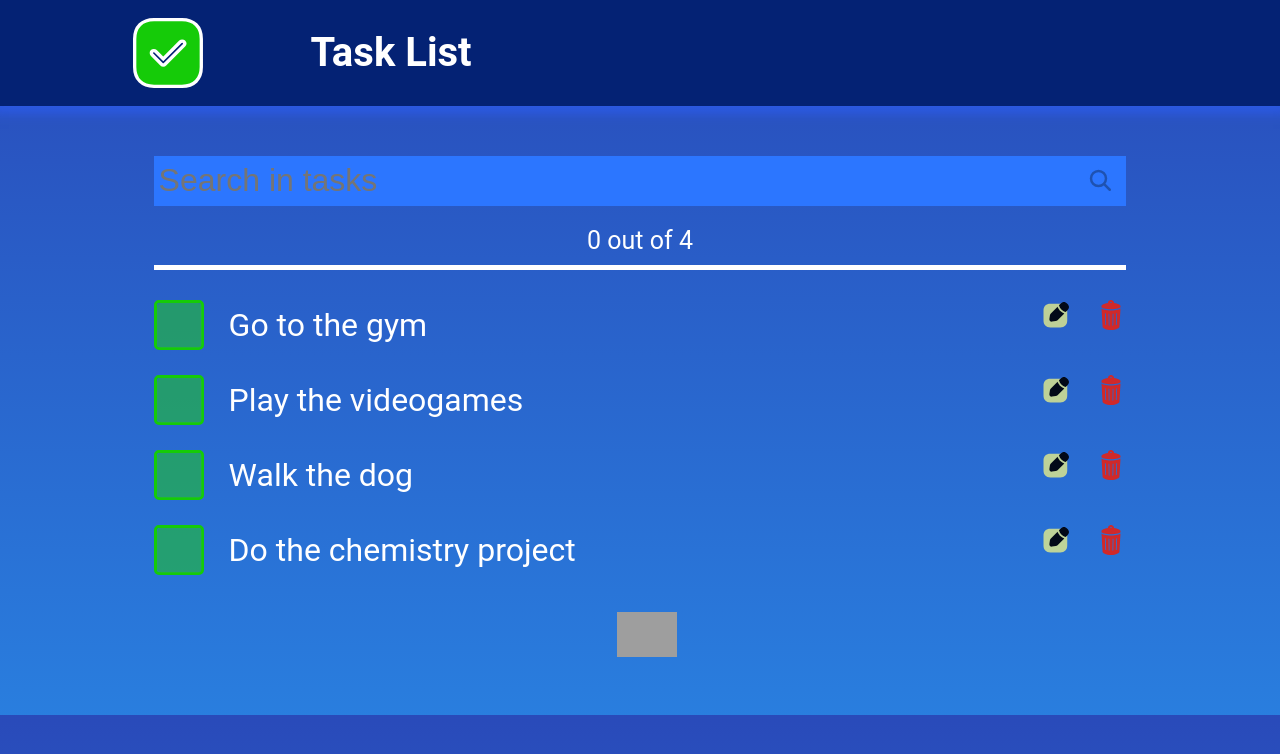
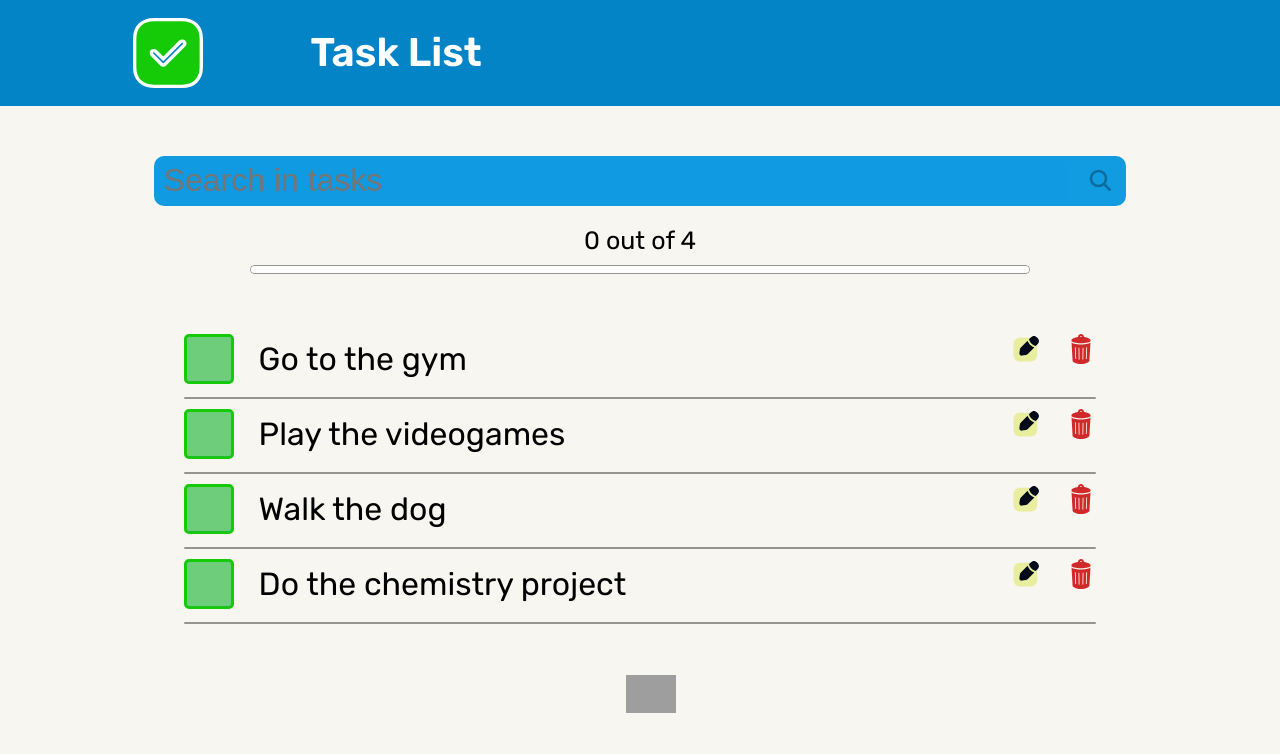
Before and after one commit to ggalushko/todo-list, a React (Create React App) app: page / in a window 1280 px wide. Shown: the top 754 px of the page. Built offline with nearby package versions, Linux system fonts and the light colour scheme; grey boxes are pictures that could not be loaded.

Commit message:
improve styling

```diff
--- a/src/styles/AddTask.scss
+++ b/src/styles/AddTask.scss
@@ -6,20 +6,23 @@
   place-content: center;
 
   &__input {
+    padding-top: 5px;
+    padding-bottom: 5px;
+    padding-left: 10px;
     margin-right: 10px;
     opacity: 0;
     width: 0;
     font-size: variables.$font-size-xl;
     background-color: variables.$secondary-clr;
     color: variables.$font-clr;
-    transition: opacity 0.6s, width 0.6s;
+    transition: opacity 0.8s, width 0.6s;
     border: none;
+    border-radius: 10px;
     &:focus {
       outline: none;
     }
 
     &_visible {
-      padding: 5px;
       height: 50px;
       width: 100%;
       opacity: 1;
@@ -38,8 +41,8 @@
   &__btn {
     @extend .btn;
     margin: auto;
-    width: 60px;
-    height: 60px;
+    width: 50px;
+    height: 50px;
     border: none;
     background-image: url("https://www.svgrepo.com/show/474943/plus.svg");
     cursor: pointer;
--- a/src/styles/Header.scss
+++ b/src/styles/Header.scss
@@ -5,9 +5,8 @@
   justify-content: flex-start;
   padding: 1% 10%;
   gap: 10%;
-  background-color: #042274;
+  background-color: #0284c7;
   align-items: center;
-  box-shadow: 0px 0px 10px 8px #2d5cf5a6;
 
   &__logo {
     width: 80px;
--- a/src/styles/SearchBar.scss
+++ b/src/styles/SearchBar.scss
@@ -4,10 +4,12 @@
   display: flex;
   place-items: center;
   background-color: variables.$secondary-clr;
+  border-radius: 10px;
 
   &__input {
+    margin-left: 5px;
     padding-left: 5px;
-    font-size: 32px;
+    font-size: variables.$font-size-xl;
     background-color: variables.$secondary-clr;
     border: none;
     color: variables.$font-clr;
--- a/src/styles/Task.scss
+++ b/src/styles/Task.scss
@@ -5,6 +5,18 @@
   display: flex;
   gap: 25px;
   transition: opacity 0.6s;
+  position: relative;
+  &::after {
+    content: "";
+    position: absolute;
+    bottom: -15px;
+    left: 0;
+    width: 100%;
+    height: 2px;
+    border-radius: 10px;
+    background-color: rgba(0, 0, 0, 0.4);
+  }
+
   @media (max-width: variables.$screen-width-s) {
     gap: 10px;
   }
@@ -52,7 +64,7 @@
       left: 0;
       width: 45px;
       height: 45px;
-      border-radius: 10%;
+
       background-color: #22b83ba5;
       background-size: contain;
       @media (max-width: variables.$screen-width-s) {
@@ -101,14 +113,16 @@
   }
 
   &__edit-textarea {
-    font-family: "Roboto", "Oxygen", "Ubuntu", "Cantarell", "Fira Sans",
+
+    font-family: "Rubik", "Roboto", "Oxygen", "Ubuntu", "Cantarell", "Fira Sans",
       "Droid Sans", "Helvetica Neue", sans-serif;
     margin: 0;
+    height: fit-content;
     font-size: 32px;
     width: 100%;
     border: 1px solid #f0f8ff33;
     background-color: transparent;
-    color: variables.$font-clr;
+    color:black;;
     resize: none;
     @media (max-width: variables.$screen-width-m) {
       font-size: variables.$font-size-l;
--- a/src/styles/TaskList.scss
+++ b/src/styles/TaskList.scss
@@ -7,6 +7,9 @@
   display: flex;
   flex-direction: column;
   gap: 25px;
+  color: black;
+  padding: 30px;
+  border-radius: 10px;
 
   &__message {
     font-size: 32px;
--- a/src/styles/TasksAmount.scss
+++ b/src/styles/TasksAmount.scss
@@ -3,6 +3,7 @@
 .tasks-amount {
   margin: 20px auto 0 auto;
   text-align: center;
+  color: black;
   font-size: variables.$font-size-l;
   width: fit-content;
   @media (max-width: variables.$screen-width-m) {
@@ -16,16 +17,37 @@
 .line-container {
   margin-top: 10px;
   display: grid;
+  border: 1px solid rgba(0, 0, 0, 0.4);
+  width: 80%;
+  margin-left: auto;
+  margin-right: auto;
+  border-radius: 10px;
 }
 
 .progress-line {
   &_done {
-    height: 5px;
+    height: 7px;
     background-color: variables.$accent-clr;
+    &:nth-of-type(1) {
+      border-bottom-left-radius: 10px;
+      border-top-left-radius: 10px;
+    }
+    &:last-of-type {
+      border-bottom-right-radius: 10px;
+      border-top-right-radius: 10px;
+    }
   }
 
   &_not-done {
-    height: 5px;
+    height: 7px;
     background-color: variables.$font-clr;
+    &:nth-of-type(1) {
+      border-bottom-left-radius: 10px;
+      border-top-left-radius: 10px;
+    }
+    &:last-of-type {
+      border-bottom-right-radius: 10px;
+      border-top-right-radius: 10px;
+    }
   }
 }
--- a/src/styles/index.scss
+++ b/src/styles/index.scss
@@ -5,14 +5,15 @@
 @use "./src/styles/Task.scss";
 @use "./src/styles/TaskList.scss";
 @use "./src/styles/TasksAmount.scss";
-@use './variables.scss';
+@use "./variables.scss";
+@import url("https://fonts.googleapis.com/css2?family=Rubik:wght@400;500;600;700&display=swap");
 
 body {
   margin: 0;
-  font-family: "Roboto", "Oxygen", "Ubuntu", "Cantarell", "Fira Sans",
+  font-family: "Rubik", "Roboto", "Oxygen", "Ubuntu", "Cantarell", "Fira Sans",
     "Droid Sans", "Helvetica Neue", sans-serif;
   -webkit-font-smoothing: antialiased;
   -moz-osx-font-smoothing: grayscale;
-  background-image: linear-gradient(180deg, #2929a2 -65%, #2983e2 110%);
+  background-color: #f4f3ebac;
   color: variables.$font-clr;
 }
--- a/src/styles/variables.scss
+++ b/src/styles/variables.scss
@@ -1,4 +1,4 @@
-$secondary-clr: #2c76ff;
+$secondary-clr: #109be1fd;
 $accent-clr: #15cb08;
 $font-clr: #fff;
 $font-size-xl: 32px;
```
